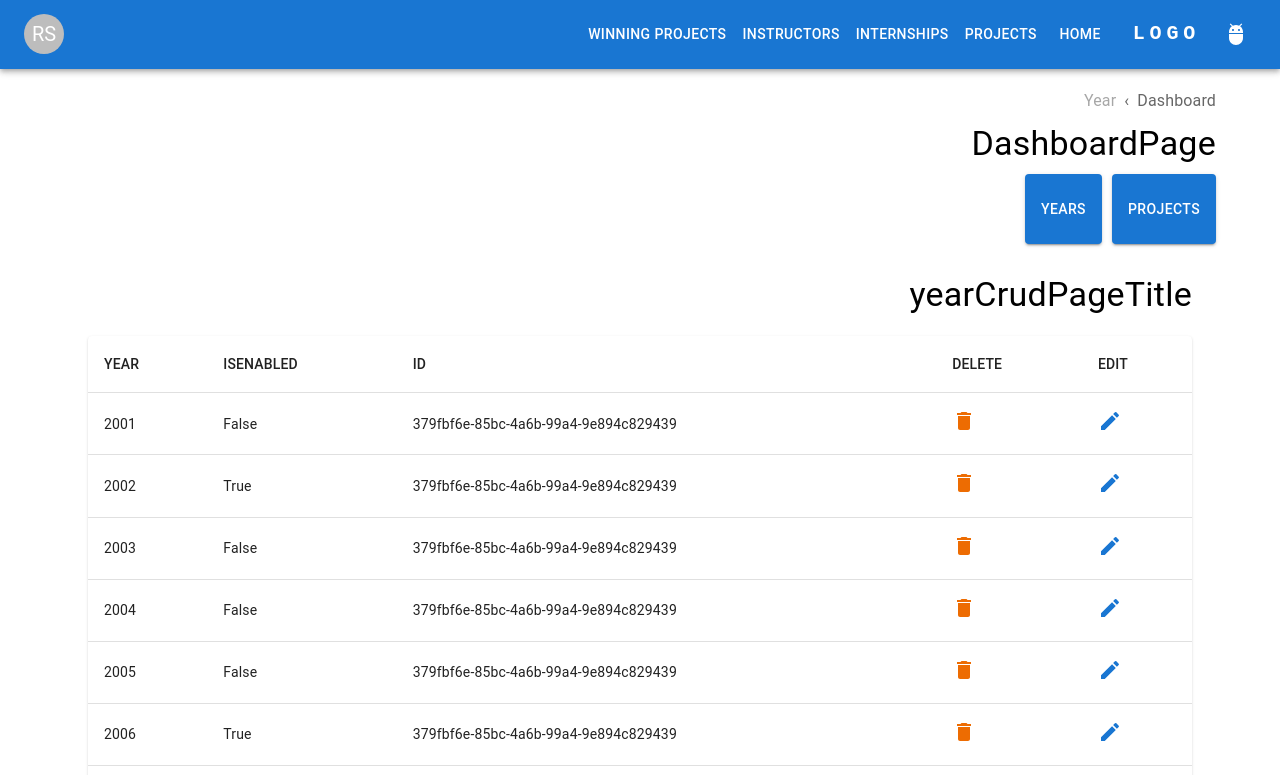
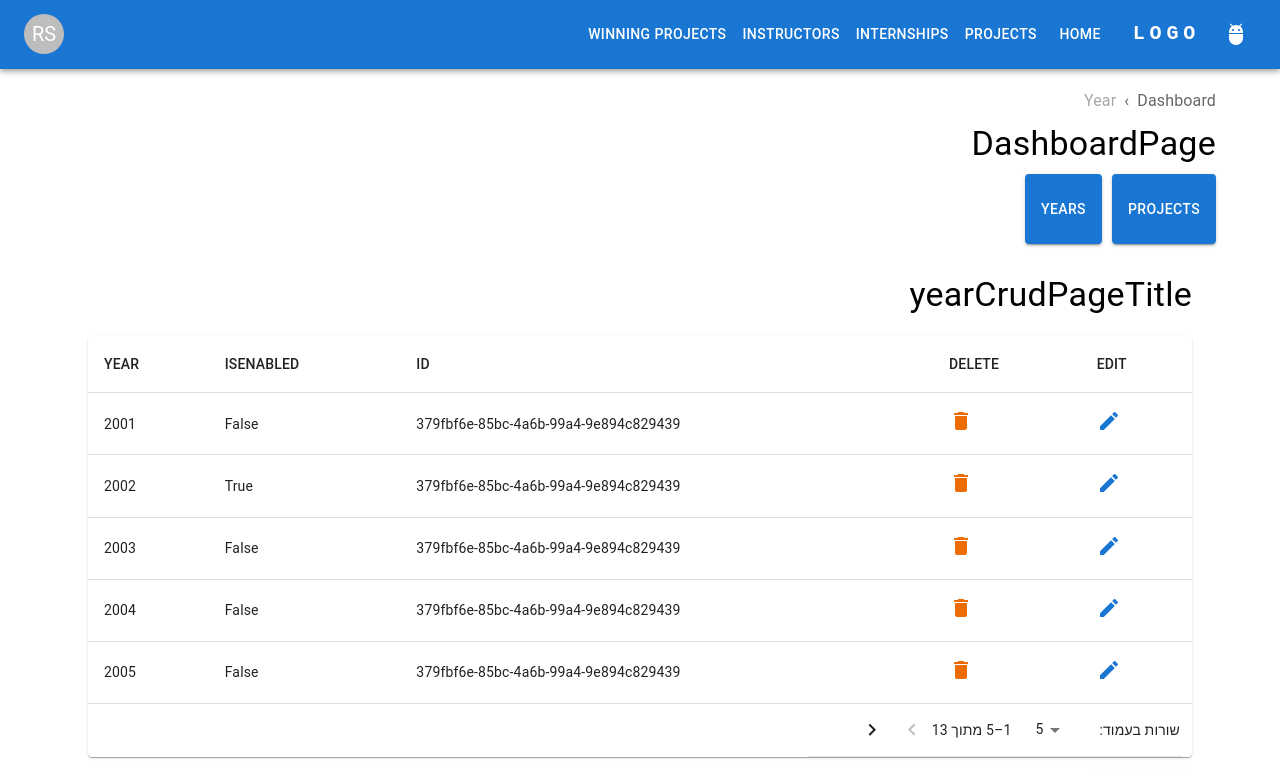
Before and after one commit to Darkmift/THE_CRM, a React (Vite) app in the folder client/: page /dashboard/year in a window 1280 px wide. Shown: the top 775 px of the page. Built offline with nearby package versions, Linux system fonts and the light colour scheme.

Commit message:
[crud-form-feature] added pagination

```diff
--- a/client/src/components/common/BasicTable.tsx
+++ b/client/src/components/common/BasicTable.tsx
@@ -1,4 +1,4 @@
-import { useEffect } from 'react';
+import { useEffect, useState } from 'react';
 import {
   Table,
   TableBody,
@@ -8,6 +8,8 @@ import {
   TableRow,
   Paper,
   useTheme,
+  TablePagination,
+  Box,
 } from '@mui/material';
 import EditIcon from '@mui/icons-material/Edit';
 import DeleteIcon from '@mui/icons-material/Delete';
@@ -21,16 +23,29 @@ type Props = {
   onUpdate?: (arg: never) => void;
 };
 
+function paginateArray(
+  array: GenericUknownValuesObject[],
+  currentPage: number,
+  pageSize: number
+): GenericUknownValuesObject[] {
+  // PAGES START FROM 0 NOT 1
+  // Calculate start and end index for the slice
+  const start = currentPage * pageSize;
+  const endIdx = start + pageSize;
+  return structuredClone(array).slice(start, endIdx);
+}
+
 function BasicTable({ dataset, customHeaders, withCrudActions, onDelete, onUpdate }: Props) {
   const theme = useTheme();
   const headers = dataset?.[0] && customHeaders ? customHeaders : Object.keys(dataset[0]).sort();
 
+  const [visibleRows, setVisibleRows] = useState(dataset);
+  const [currentPage, setCurrentPage] = useState(0);
+  const [rowsPerPage, setRowsPerPage] = useState(5);
+
   useEffect(() => {
-    console.log('🚀 ~ file: BasicTable.tsx:17 ~ BasicTable ~ headers:', {
-      dataset,
-      headers,
-    });
-  }, [dataset, headers]);
+    setVisibleRows(paginateArray(dataset, currentPage, rowsPerPage));
+  }, [dataset, currentPage, rowsPerPage]);
 
   return (
     <TableContainer component={Paper}>
@@ -49,11 +64,11 @@ function BasicTable({ dataset, customHeaders, withCrudActions, onDelete, onUpdat
           </TableRow>
         </TableHead>
         <TableBody>
-          {dataset?.length &&
-            dataset.map((row, index) => {
+          {visibleRows?.length ? (
+            visibleRows.map((row, index) => {
               return (
                 <TableRow
-                  key={index}
+                  key={index + '-' + currentPage}
                   sx={{
                     cursor: 'pointer',
                     '&:hover': {
@@ -77,7 +92,7 @@ function BasicTable({ dataset, customHeaders, withCrudActions, onDelete, onUpdat
                       </TableCell>
                     </>
                   ) : (
-                    ''
+                    <TableCell></TableCell>
                   )}
 
                   {headers.map((key, jIndex) => {
@@ -90,9 +105,30 @@ function BasicTable({ dataset, customHeaders, withCrudActions, onDelete, onUpdat
                   })}
                 </TableRow>
               );
-            })}
+            })
+          ) : (
+            <TableRow>
+              <TableCell sx={{ border: 'none' }} colSpan={headers.length}>
+                No Data
+              </TableCell>
+            </TableRow>
+          )}
         </TableBody>
       </Table>
+      <Box sx={{ padding: '0 10px' }}>
+        <TablePagination
+          count={dataset.length}
+          page={currentPage}
+          rowsPerPage={rowsPerPage}
+          rowsPerPageOptions={[5, 10]}
+          onRowsPerPageChange={(ev) => {
+            setRowsPerPage(+ev.target.value);
+          }}
+          onPageChange={(_, page) => {
+            setCurrentPage(page);
+          }}
+        />
+      </Box>
     </TableContainer>
   );
 }
```
